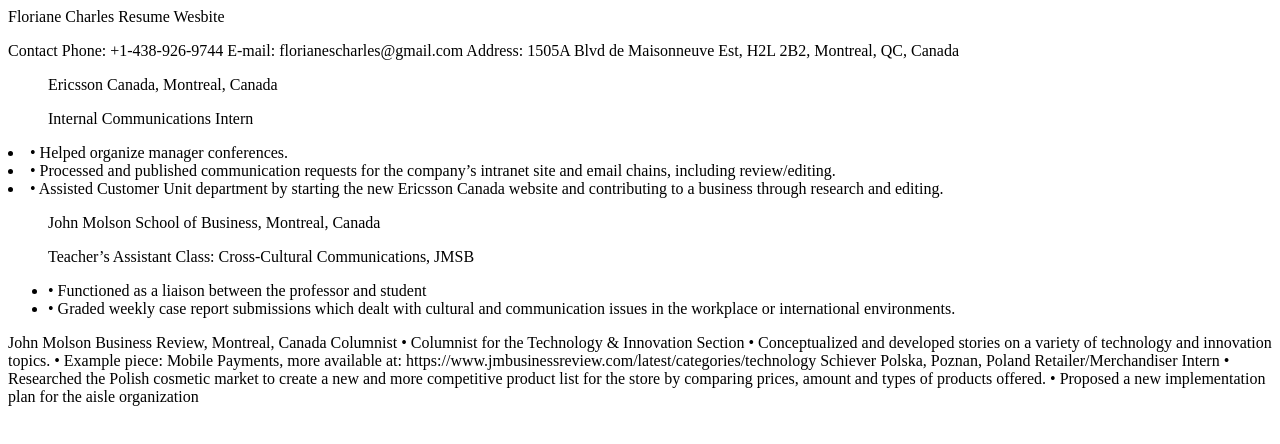
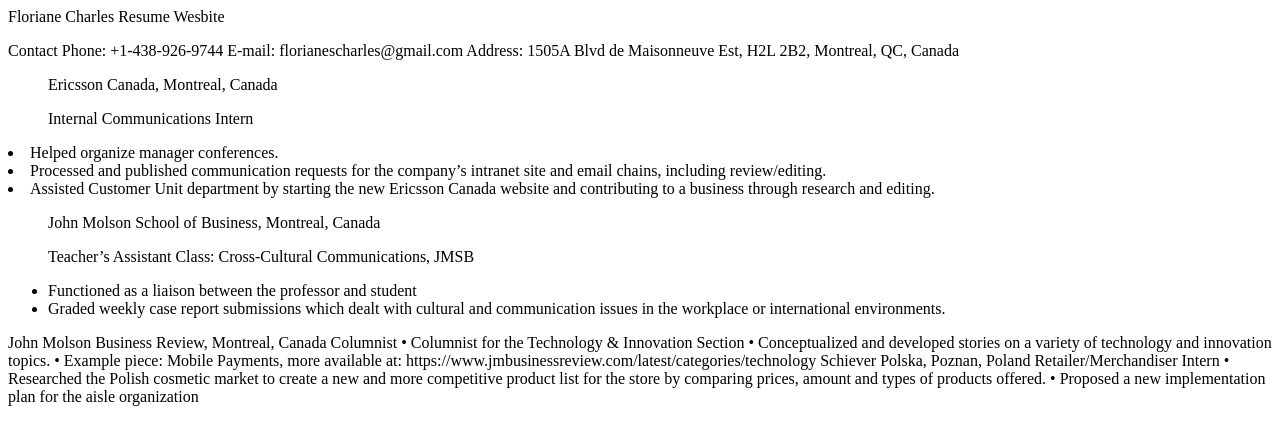
Before and after one commit to FlorianeCharles/Example1, a plain HTML site: page index.html in a window 1280 px wide. Drawn offline with Linux system fonts and the light colour scheme.

Commit message:
Update index.html

```diff
--- a/index.html
+++ b/index.html
@@ -12,14 +12,14 @@
 </p>
 <ul>Ericsson Canada, Montreal, Canada</ul>
 <ul>Internal Communications Intern</ul>
-<li>•	Helped organize manager conferences.</li>
-<li>•	Processed and published communication requests for the company’s intranet site and email chains, including review/editing.</li>
-<li>•	Assisted Customer Unit department by starting the new Ericsson Canada website and contributing to a business through research and editing. </li></ul>
+<li>Helped organize manager conferences.</li>
+<li>	Processed and published communication requests for the company’s intranet site and email chains, including review/editing.</li>
+<li>	Assisted Customer Unit department by starting the new Ericsson Canada website and contributing to a business through research and editing. </li></ul>
 <ul>John Molson School of Business, Montreal, Canada</ul>
 <ul>Teacher’s Assistant
     Class: Cross-Cultural Communications, JMSB</ul>
-<ul><li>•	Functioned as a liaison between the professor and student </li>
-<li>•	Graded weekly case report submissions which dealt with cultural and communication issues in the workplace or international environments.</li></ul>
+<ul><li>	Functioned as a liaison between the professor and student </li>
+<li>	Graded weekly case report submissions which dealt with cultural and communication issues in the workplace or international environments.</li></ul>
 John Molson Business Review, Montreal, Canada
 Columnist
 •	Columnist for the Technology & Innovation Section
```
